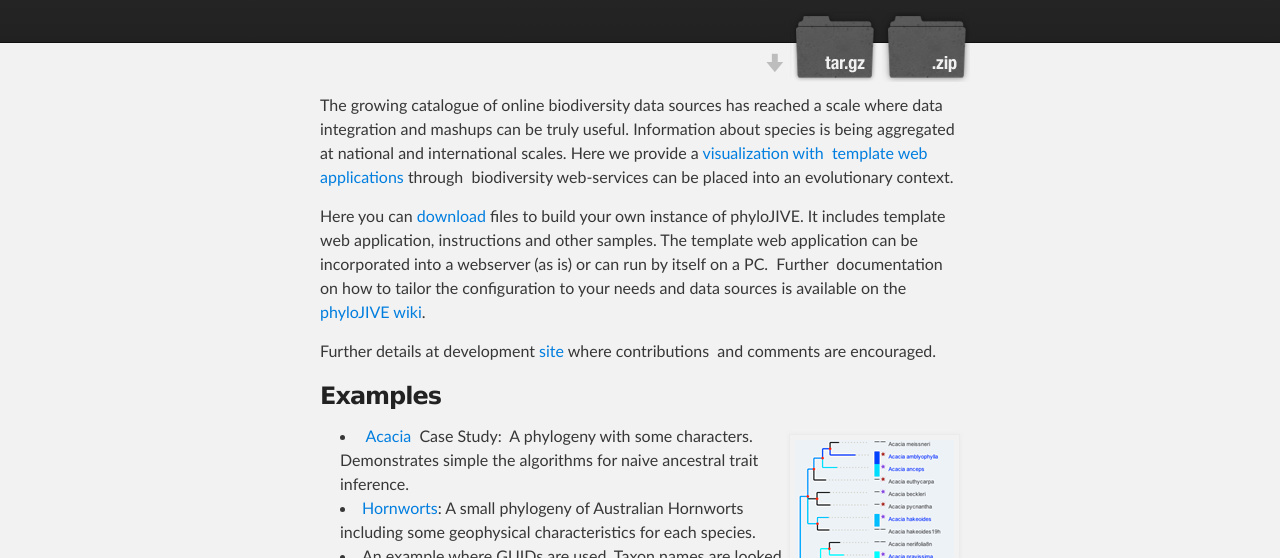
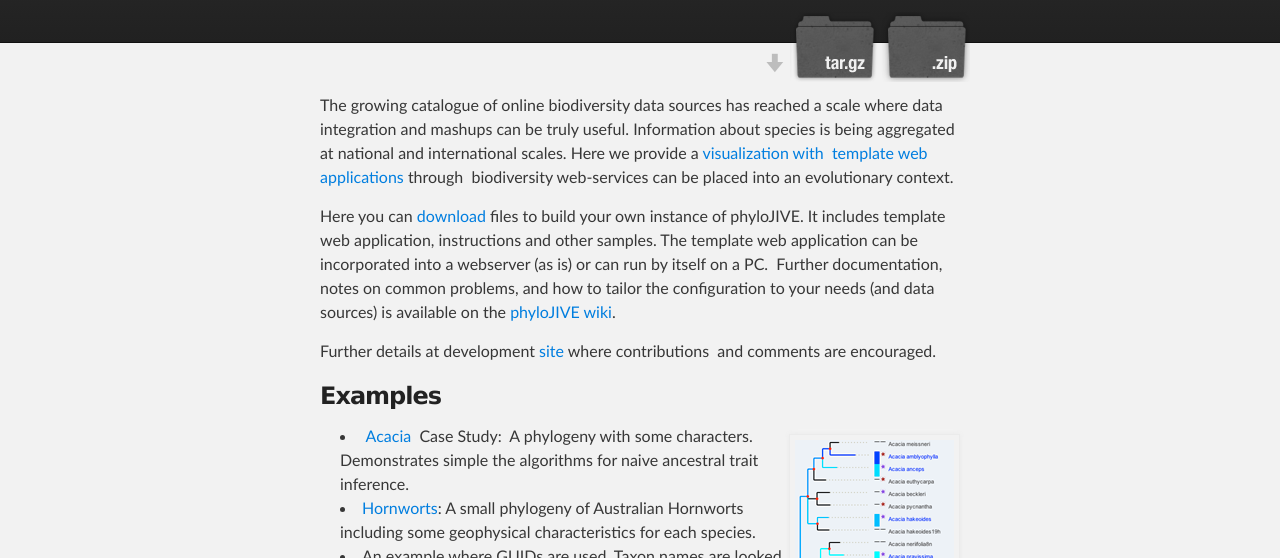
Before and after one commit to TRIN/phyloJIVE, a plain HTML site: page index.html in a window 1280 px wide. Shown: the part 242-800 px from the top of the page. Drawn offline with Linux system fonts and the light colour scheme.

Commit message:
refinements

```diff
--- a/index.html
+++ b/index.html
@@ -84,10 +84,11 @@
           files to build your own instance of phyloJIVE. It includes
           template web application, instructions and other samples. The
           template web application can be incorporated into a webserver
-          (as is) or can run by itself on a PC.&nbsp; Further&nbsp;
-          documentation on how to tailor the configuration to your needs
-          and data sources is available on the <a
-            href="https://github.com/TRIN/phyloJIVE/wiki">phyloJIVE wiki</a>.<br>
+          (as is) or can run by itself on a PC.&nbsp; Further
+          documentation, notes on common problems, and how to tailor the
+          configuration to your needs (and data sources) is available on
+          the <a href="https://github.com/TRIN/phyloJIVE/wiki">phyloJIVE
+            wiki</a>.<br>
         </p>
         <p>Further details at development <a
             href="http://trin.github.io/jit/">site</a> where
```
